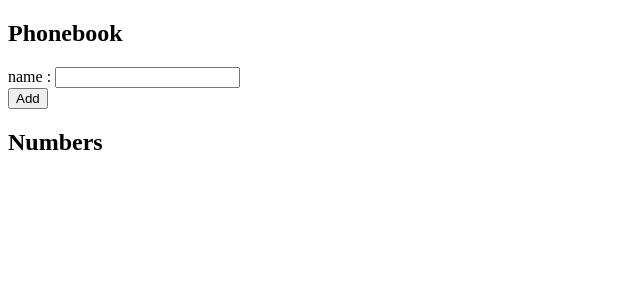
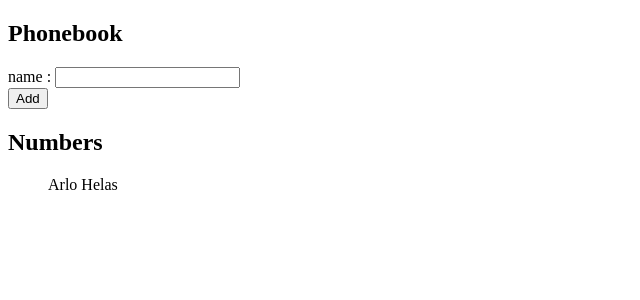
Before and after one commit to HoussamEldineKhaled/full-stack-open, a React (Vite) app in the folder part2/phoneBook/: page / in a window 1280 px wide. Shown: the top 300 px of the page, without its empty margins (0-640 px from the left). Built offline with nearby package versions, Linux system fonts and the light colour scheme.

Commit message:
part 2.6

```diff
--- a/part2/phoneBook/src/App.jsx
+++ b/part2/phoneBook/src/App.jsx
@@ -3,8 +3,22 @@ import { useState } from 'react'
 import './App.css'
 
 function App() {
-  const [persons, setPersons] = useState([{name: 'Arlo Helas'}])
+  const [persons, setPersons] = useState([{id: 1, name: 'Arlo Helas'}])
   const [newNames, setNewNames] = useState('')
+
+  const handleNameChange = (event) => {
+    console.log(event.target.value)
+    setNewNames(event.target.value)
+  }
+  const addName = (event) => {
+    event.preventDefault()
+    const newPerson = {
+      id: persons.length + 1,
+      name: newNames
+    }
+    setPersons(persons.concat(newPerson))
+    console.log("Added")
+  }
 
 
   return (
@@ -12,14 +26,16 @@ function App() {
       <h2>Phonebook</h2>
       <form>
         <div>
-          name : <input/>
+          name : <input value={newNames} onChange={handleNameChange}/>
         </div>
         <div>
-          <button type='submit'>Add</button>
+          <button type='submit' onClick={addName}>Add</button>
         </div>
       </form>
       <h2>Numbers</h2>
-
+      <div>
+      <ul>{persons.map(person => <p key={person.id}>{person.name}</p>)}</ul>
+      </div>
     </div>
   )
 }
```
